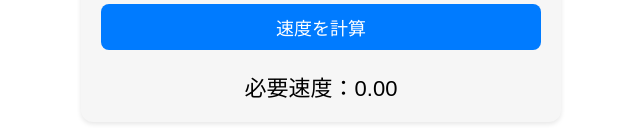
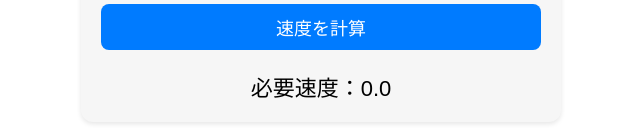
Before and after one commit to Lily-of-the-valleyBush/Honkai-Star-Rail-SPPED.github, a plain HTML site: page index.html in a window 1280 px wide. Both pictures are taken after a click on the button "速度を計算". Shown: the part 715-854 px from the top of the page, 319-959 px from the left. Drawn offline with Linux system fonts and the light colour scheme.

Commit message:
Adjust rounding in select options and speed calculation

```diff
--- a/index.html
+++ b/index.html
@@ -84,7 +84,8 @@
 
     <label>ラウンド数（0〜10）</label>
     <select id="round">
-        <option value="0">0</option><option value="1">1</option><option value="2">2</option><option value="3">3</option>
+        <option value="0">0</option>
+        <option value="1">1</option><option value="2">2</option><option value="3">3</option>
         <option value="4">4</option><option value="5">5</option><option value="6">6</option>
         <option value="7">7</option><option value="8">8</option><option value="9">9</option>
         <option value="10">10</option>
@@ -173,7 +174,7 @@ function calcSpeed() {
     const speed = (act - buff) * 10000 * (round + 1) / (150 + round * 100);
 
     document.getElementById("result").innerHTML =
-        `必要速度：${speed.toFixed(2)}`;
+        `必要速度：${speed.toFixed(1)}`;
 }
 </script>
 
```
